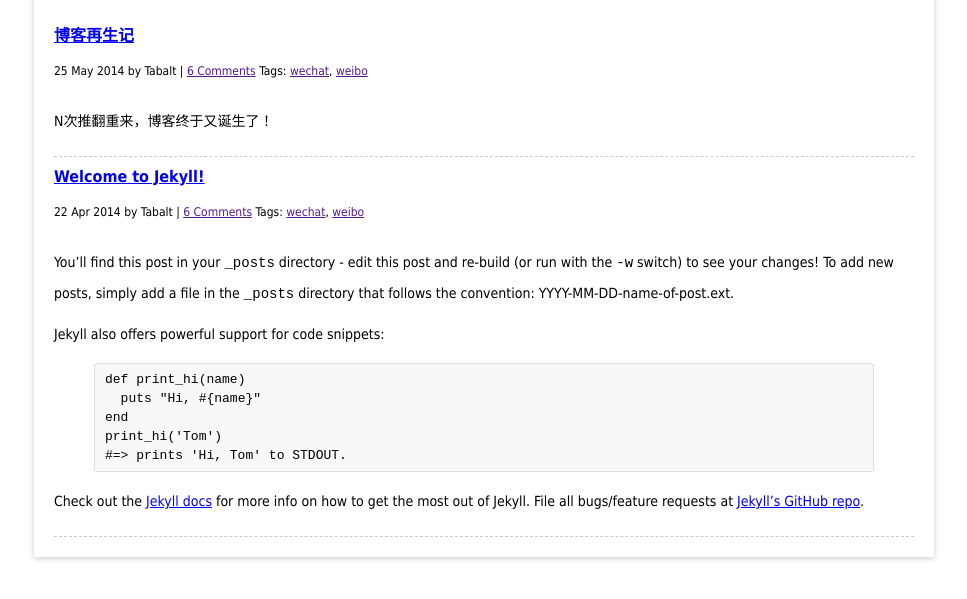
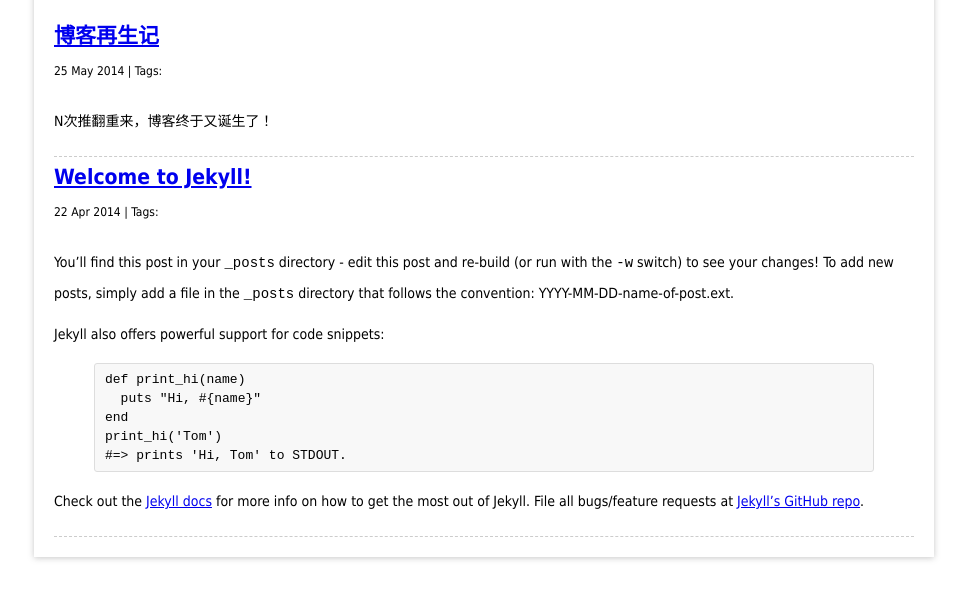
Before and after one commit to tabalt/tabalt.github.io, a Jekyll site: the page built from index.html, in a window 1280 px wide, cut to the strip 124-723 px from the top of the page. Shown: the whole strip, without its empty margins (156-1123 px from the left). Built offline with Jekyll 4.4.1, drawn with Linux system fonts in a browser that asks for light colours; Markdown is read by kramdown in place of the engine named in the settings; the list of posts is cut into pages by our own code.

Commit message:
update index.html

```diff
--- a/index.html
+++ b/index.html
@@ -4,16 +4,16 @@ title: home - tabalt's blog
 ---
 
 
-
-
-
-
 {% for post in site.posts %}
 <div class="post-item pb10">
     <div class="post-title mb20">
-        <h2 class="ft16"><a href="{{ post.url }}">{{ post.title }}</a></h2>
+        <h2 ><a href="{{ post.url }}">{{ post.title }}</a></h2>
         <p class="ft12">
-            {{ post.date | date_to_string }}  by Tabalt | <a href="">6 Comments</a> Tags: <a href="" rel="tag">wechat</a>, <a href="" rel="tag">weibo</a>
+            {{ post.date | date_to_string }}
+            |  Tags:
+            {% for tag in post.tags %}
+                <a href="/show_by_tag.html?tag={{ tag[0] }}"> {{ tag[0] }}</a>
+            {% endfor %}
         </p>
     </div>
     <div class="post-content">
```
